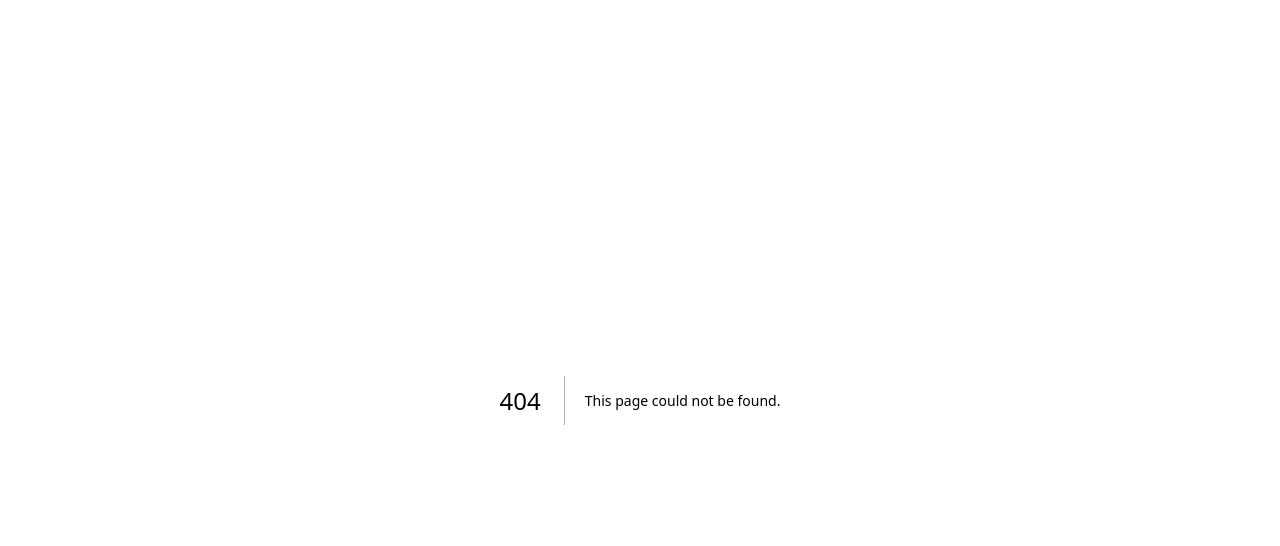
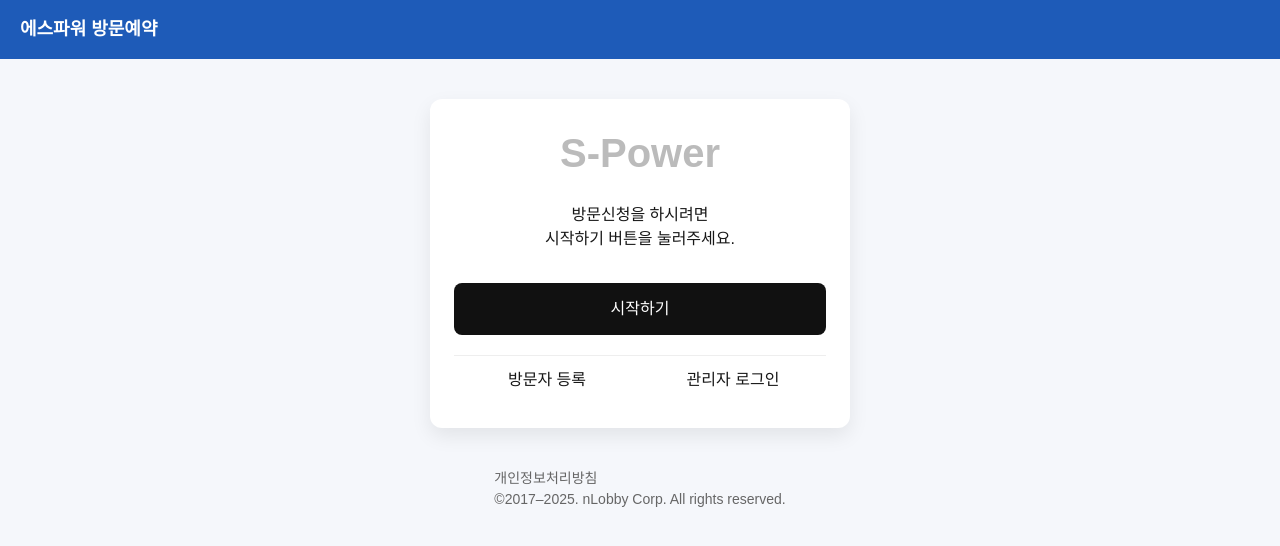
Before and after one commit to JinnyDad/visitor-system, a Next.js app: page /spower in a window 1280 px wide. Before the commit this address had no page. Shown: the top 546 px of the page. Built offline with nearby package versions, Linux system fonts and the light colour scheme.

Commit message:
add spower landing page

```diff
--- /dev/null
+++ b/app/spower/page.js
@@ -0,0 +1,129 @@
+"use client";
+
+import { useRouter } from "next/navigation";
+
+export default function SpowerLandingPage() {
+  const router = useRouter();
+
+  return (
+    <div
+      style={{
+        minHeight: "100vh",
+        background: "#f5f7fb",
+        display: "flex",
+        flexDirection: "column",
+        alignItems: "center",
+      }}
+    >
+      {/* 상단 바 */}
+      <div
+        style={{
+          width: "100%",
+          background: "#1e5bb8",
+          color: "#fff",
+          padding: "16px 20px",
+          fontSize: 18,
+          fontWeight: "bold",
+        }}
+      >
+        에스파워 방문예약
+      </div>
+
+      {/* 메인 카드 */}
+      <div
+        style={{
+          marginTop: 40,
+          width: "90%",
+          maxWidth: 420,
+          background: "#fff",
+          borderRadius: 12,
+          padding: 24,
+          boxShadow: "0 8px 20px rgba(0,0,0,0.08)",
+          textAlign: "center",
+        }}
+      >
+        <div
+          style={{
+            fontSize: 40,
+            fontWeight: "bold",
+            color: "#bbb",
+            marginBottom: 20,
+          }}
+        >
+          S-Power
+        </div>
+
+        <h2 style={{ marginBottom: 12 }}>
+          방문신청을 하시려면
+          <br />
+          시작하기 버튼을 눌러주세요.
+        </h2>
+
+        <button
+          onClick={() => router.push("/spowervisitor")}
+          style={{
+            width: "100%",
+            padding: "14px 0",
+            background: "#111",
+            color: "#fff",
+            fontSize: 16,
+            borderRadius: 8,
+            border: "none",
+            cursor: "pointer",
+            marginTop: 20,
+          }}
+        >
+          시작하기
+        </button>
+
+        {/* 하단 버튼 */}
+        <div
+          style={{
+            display: "flex",
+            marginTop: 20,
+            borderTop: "1px solid #eee",
+          }}
+        >
+          <button
+            onClick={() => router.push("/spowervisitor")}
+            style={{
+              flex: 1,
+              padding: 12,
+              border: "none",
+              background: "transparent",
+              cursor: "pointer",
+            }}
+          >
+            방문자 등록
+          </button>
+
+          <button
+            onClick={() => router.push("/login")}
+            style={{
+              flex: 1,
+              padding: 12,
+              border: "none",
+              background: "transparent",
+              cursor: "pointer",
+            }}
+          >
+            관리자 로그인
+          </button>
+        </div>
+      </div>
+
+      {/* 하단 안내 */}
+      <div
+        style={{
+          marginTop: 40,
+          fontSize: 14,
+          color: "#666",
+        }}
+      >
+        개인정보처리방침
+        <br />
+        ©2017–2025. nLobby Corp. All rights reserved.
+      </div>
+    </div>
+  );
+}
```
